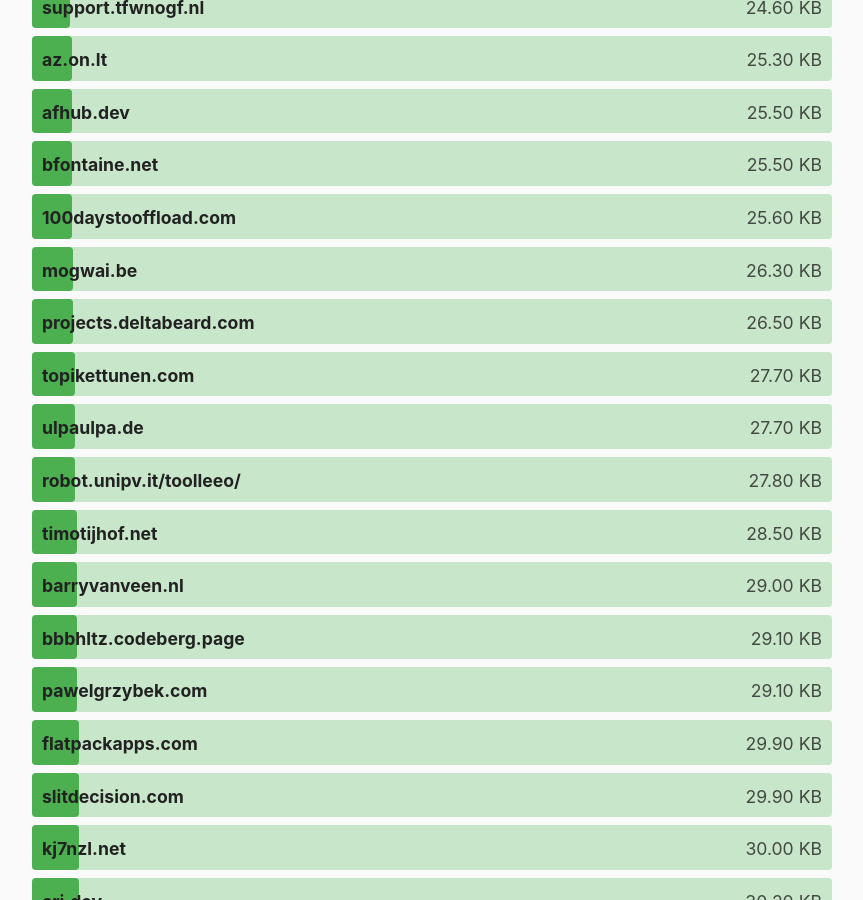
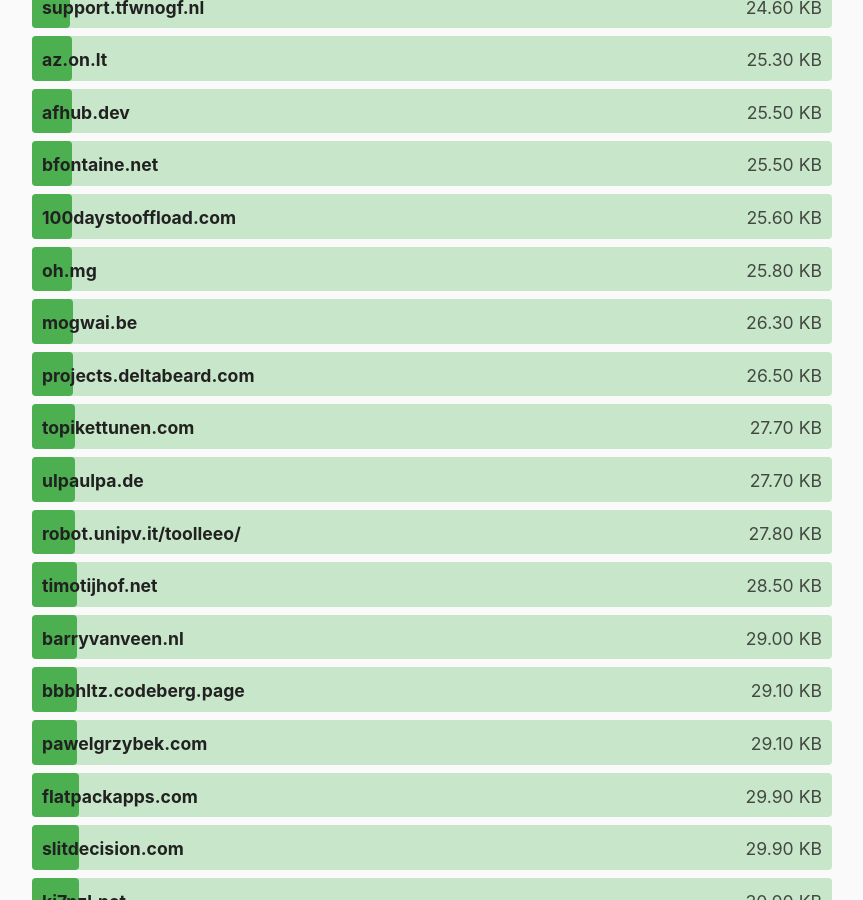
Before and after one commit to kevquirk/512kb.club, a Jekyll site: the page built from index.md, in a window 1280 px wide and 900 px high, scrolled down 7795 px. Shown: the whole window, without its empty margins (208-1071 px from the left). Built offline with Jekyll 4.4.1, drawn with Linux system fonts in a browser that asks for light colours.

Commit message:
Update sites.yml
GTMetrix https://gtmetrix.com/reports/www.oh.mg/jcmIJWzr/

```diff
--- a/_data/sites.yml
+++ b/_data/sites.yml
@@ -1548,6 +1548,11 @@
   size: 262
   last_checked: 2022-04-26
 
+- domain: oh.mg
+  url: https://www.oh.mg/
+  size: 25.8
+  last_checked: 2022-06-24
+
 - domain: oldirtyhacker.com
   url: https://oldirtyhacker.com/
   size: 119
```
